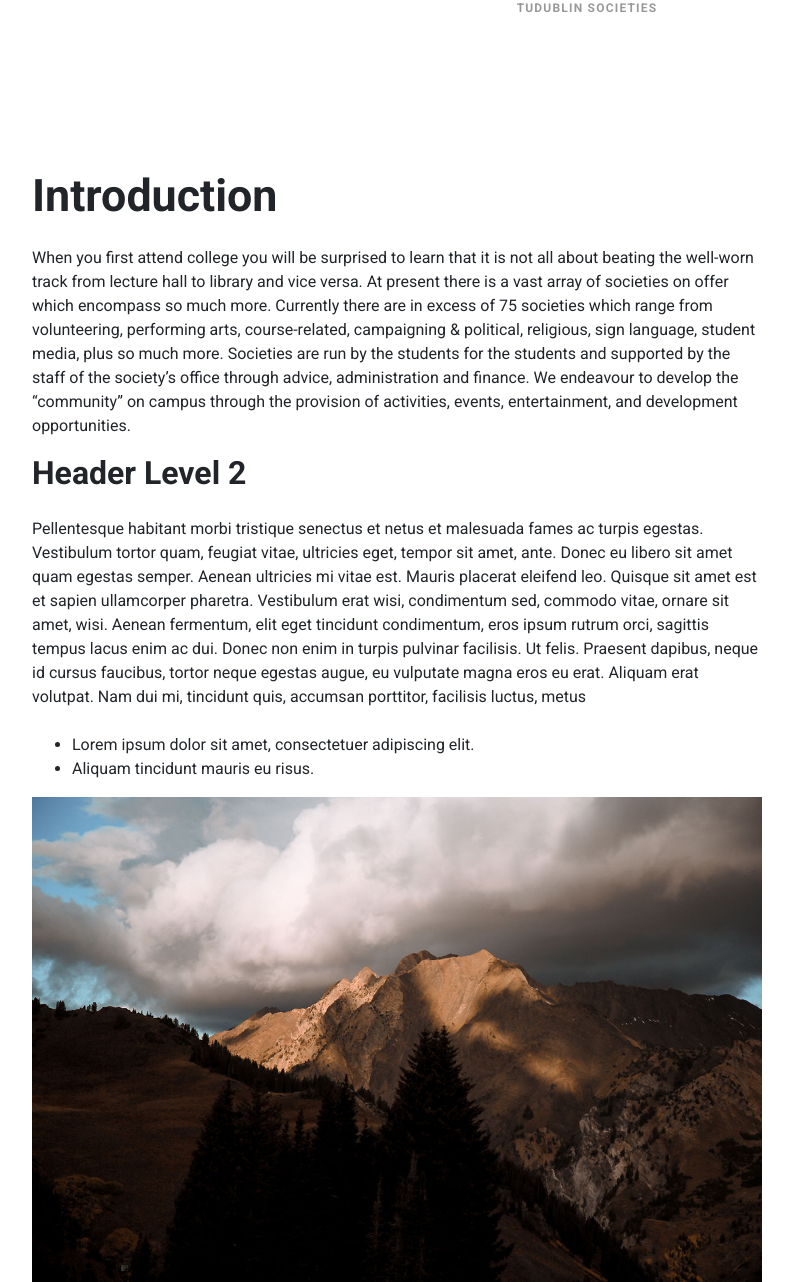
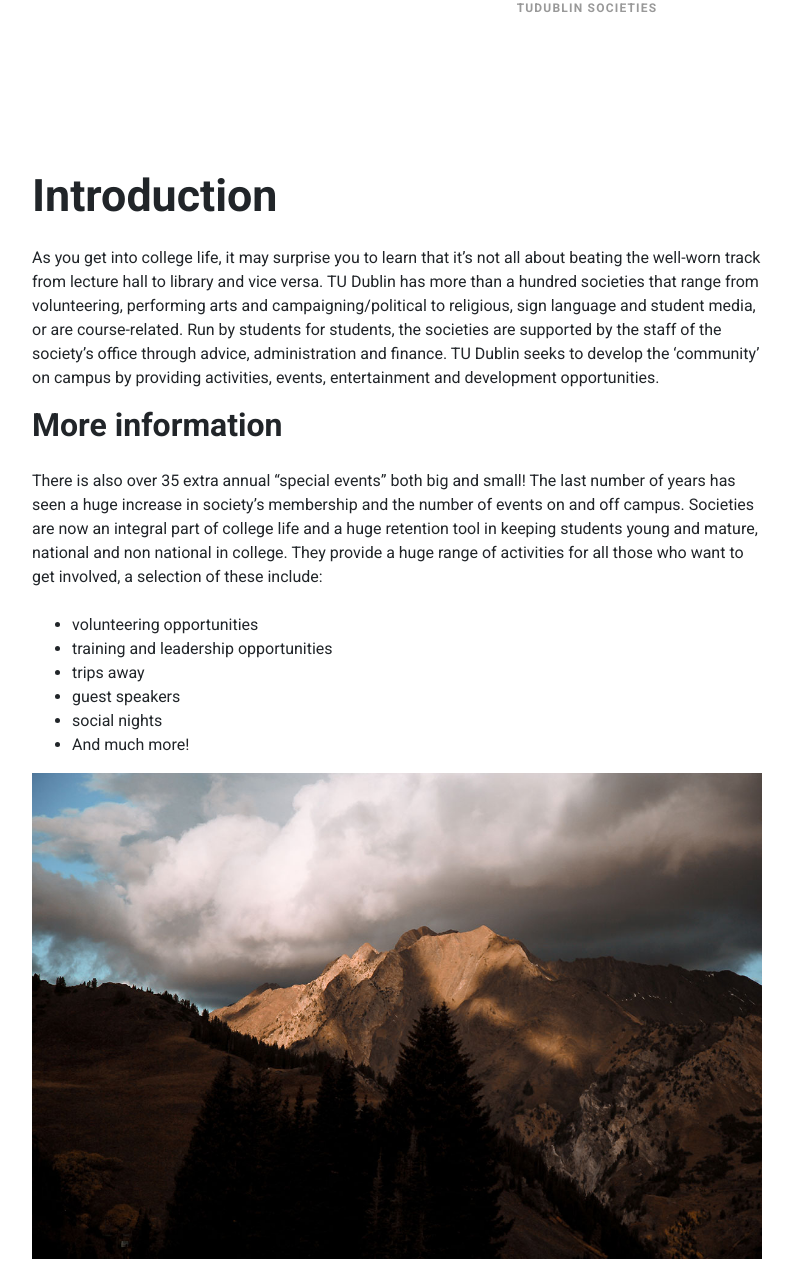
Before and after one commit to MaxZah123/Global-Software-2-Website, a Django app: page /websiteapp/Overview in a window 1280 px wide. Shown: the part 893-2175 px from the top of the page, without its empty margins (53-846 px from the left). Run offline with Django 3.2, Linux system fonts and the light colour scheme; some libraries are stand-ins or nearby versions.

Commit message:
Update Overview.html

```diff
--- a/websiteproj/templates/Overview.html
+++ b/websiteproj/templates/Overview.html
@@ -72,12 +72,16 @@
         <div class="row">
           <div class="col-lg-8">
 		  <h1 class="my-4">Introduction</h1>
-            <p>When you first attend college you will be surprised to learn that it is not all about beating the well-worn track from lecture hall to library and vice versa. At present there is a vast array of societies on offer which encompass so much more. Currently there are in excess of 75 societies which range from volunteering, performing arts, course-related, campaigning & political, religious, sign language, student media, plus so much more. Societies are run by the students for the students and supported by the staff of the society’s office through advice, administration and finance. We endeavour to develop the “community” on campus through the provision of activities, events, entertainment, and development opportunities.</p>
-            <h2 class="mb-4">Header Level 2</h2>
-            <p class="mb-4">Pellentesque habitant morbi tristique senectus et netus et malesuada fames ac turpis egestas. Vestibulum tortor quam, feugiat vitae, ultricies eget, tempor sit amet, ante. Donec eu libero sit amet quam egestas semper. Aenean ultricies mi vitae est. Mauris placerat eleifend leo. Quisque sit amet est et sapien ullamcorper pharetra. Vestibulum erat wisi, condimentum sed, commodo vitae, ornare sit amet, wisi. Aenean fermentum, elit eget tincidunt condimentum, eros ipsum rutrum orci, sagittis tempus lacus enim ac dui. Donec non enim in turpis pulvinar facilisis. Ut felis. Praesent dapibus, neque id cursus faucibus, tortor neque egestas augue, eu vulputate magna eros eu erat. Aliquam erat volutpat. Nam dui mi, tincidunt quis, accumsan porttitor, facilisis luctus, metus</p>
+            <p>As you get into college life, it may surprise you to learn that it’s not all about beating the well-worn track from lecture hall to library and vice versa. TU Dublin has more than a hundred societies that range from volunteering, performing arts and campaigning/political to religious, sign language and student media, or are course-related. Run by students for students, the societies are supported by the staff of the society’s office through advice, administration and finance. TU Dublin seeks to develop the ‘community’ on campus by providing activities, events, entertainment and development opportunities.</p>
+            <h2 class="mb-4">More information</h2>
+            <p class="mb-4">There is also over 35 extra annual “special events” both big and small! The last number of years has seen a huge increase in society’s membership and the number of events on and off campus. Societies are now an integral part of college life and a huge retention tool in keeping students young and mature, national and non national in college. They provide a huge range of activities for all those who want to get involved, a selection of these include:</p>
             <ul>
-              <li>Lorem ipsum dolor sit amet, consectetuer adipiscing elit.</li>
-              <li>Aliquam tincidunt mauris eu risus.</li>
+              <li>volunteering opportunities</li>
+              <li>training and leadership opportunities</li>
+			  <li>trips away</li>
+			  <li>guest speakers</li>
+			  <li>social nights</li>
+			  <li>And much more!</li>
             </ul><img src="{%static 'img/blog1.jpg' %}" alt="Example blog post alt" class="img-fluid mb-4">
             <p>Pellentesque habitant morbi tristique senectus et netus et malesuada fames ac turpis egestas. Vestibulum tortor quam, feugiat vitae, ultricies eget, tempor sit amet, ante. Donec eu libero sit amet quam egestas semper. Aenean ultricies mi vitae est. Mauris placerat eleifend leo. Quisque sit amet est et sapien ullamcorper pharetra. Vestibulum erat wisi, condimentum sed, commodo vitae, ornare sit amet, wisi. Aenean fermentum, elit eget tincidunt condimentum, eros ipsum rutrum orci, sagittis tempus lacus enim ac dui. Donec non enim in turpis pulvinar facilisis. Ut felis. Praesent dapibus, neque id cursus faucibus, tortor neque egestas augue, eu vulputate magna eros eu erat. Aliquam erat volutpat. Nam dui mi, tincidunt quis, accumsan porttitor, facilisis luctus, metus</p>
           </div>
```
